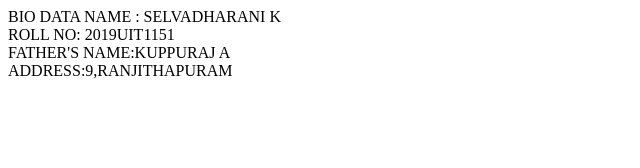
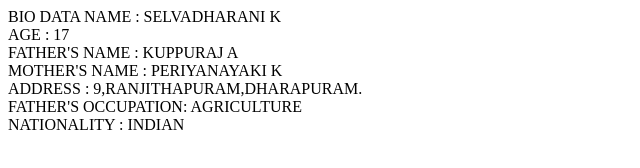
Before and after one commit to selvadharani-it19/myproject, a plain HTML site: page biodata.html in a window 1280 px wide. Shown: the whole page, without its empty margins (0-640 px from the left). Drawn offline with Linux system fonts and the light colour scheme.

Commit message:
Update biodata.html

```diff
--- a/biodata.html
+++ b/biodata.html
@@ -3,8 +3,12 @@
 BIO DATA
 </head>
 <body>
-NAME : SELVADHARANI K<br>
-
-ROLL NO: 2019UIT1151<br>
-FATHER'S NAME:KUPPURAJ A<br>
-ADDRESS:9,RANJITHAPURAM
+NAME               : SELVADHARANI K<br>
+AGE                : 17<br>
+FATHER'S NAME      : KUPPURAJ A<br>
+MOTHER'S NAME      : PERIYANAYAKI K<br>
+ADDRESS            : 9,RANJITHAPURAM,DHARAPURAM.<br>
+FATHER'S OCCUPATION: AGRICULTURE<br>
+NATIONALITY        : INDIAN
+  </body>
+</html>
```
